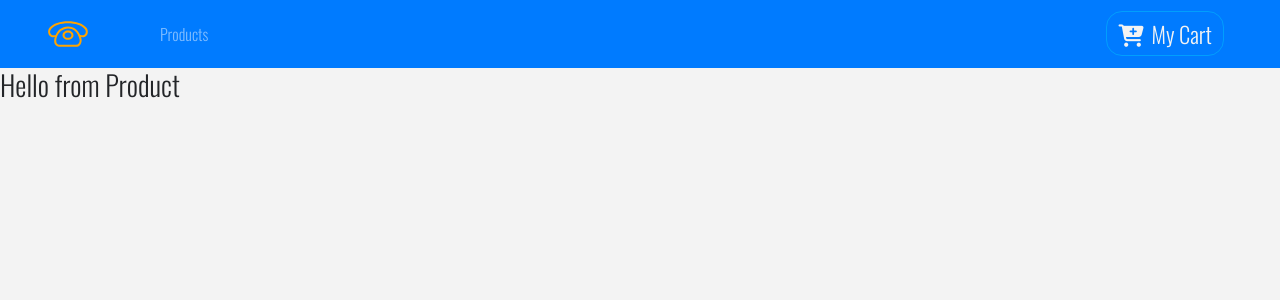
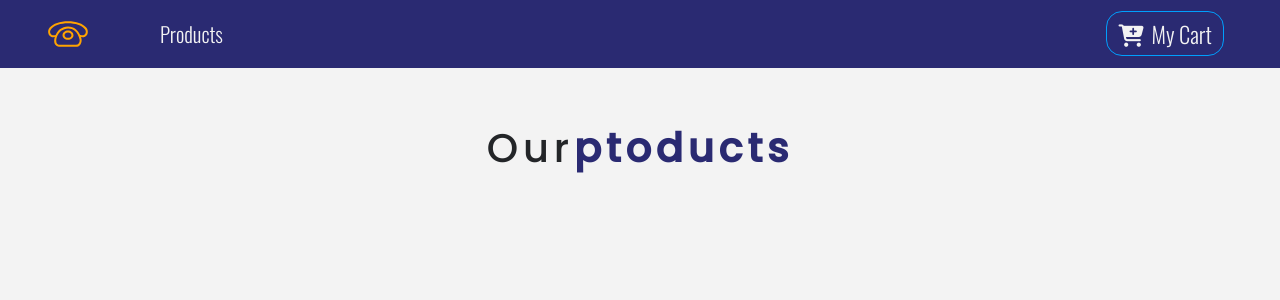
Before and after one commit to Sara-Alkhamri/ecomm-store, a React (Create React App) app: page / in a window 1280 px wide. Shown: the top 300 px of the page. Built offline with nearby package versions, Linux system fonts and the light colour scheme.

Commit message:
Created Title.js and imported it into productList.js

```diff
--- a/src/components/Button.js
+++ b/src/components/Button.js
@@ -15,4 +15,7 @@
     background: var(--lightBlue);
     color: var(--mainBlue);
   }
+  &:focus {
+    outline: none;
+  }
 `;
--- a/src/components/NavBar.js
+++ b/src/components/NavBar.js
@@ -7,7 +7,7 @@
 export default class NavBar extends Component {
   render() {
     return (
-      <nav className="navbar navbar-expand-sm bg-primary navbar-dark px-sm-5">
+      <NavWrapper className="navbar navbar-expand-sm navbar-dark px-sm-5">
         {/* https://www.iconfinder.com/icons/1243689/call_phone_icon
           Creative Commons (Attribution 3.0 Unported);
           https://www.iconfinder.com/Makoto_msk  */}
@@ -29,7 +29,16 @@
             My Cart
           </ButtonContainer>
         </Link>
-      </nav>
+      </NavWrapper>
     );
   }
 }
+
+const NavWrapper = styled.nav`
+  background: var(--mainBlue);
+  .nav-link {
+    color: var(--mainWhite) !important;
+    font-size: 1.3rem;
+    text-transform: capitalize;
+  }
+`;
--- a/src/components/ProductList.js
+++ b/src/components/ProductList.js
@@ -1,12 +1,22 @@
 import React, { Component } from "react";
 import Product from "./Product";
-
+import Title from "./Title";
+import { storeProducts } from "../data";
 export default class ProductList extends Component {
+  state = {
+    products: storeProducts
+  };
   render() {
+    console.log(this.state.products);
     return (
-      <div>
-        <Product />
-      </div>
+      <React.Fragment>
+        <div className="py-5">
+          <div className="container">
+            <Title name="our" title="ptoducts" />
+            <div className="row"></div>
+          </div>
+        </div>
+      </React.Fragment>
     );
   }
 }
--- /dev/null
+++ b/src/components/Title.js
@@ -0,0 +1,14 @@
+import React from "react";
+
+export default function Title({ name, title }) {
+  return (
+    <div className="row">
+      <div className="col-10 mx-auto my-2 text-center text-title">
+        <h1 className="text-capitalize fonr-weight-bold">
+          {name}
+          <strong className="text-blue">{title}</strong>
+        </h1>
+      </div>
+    </div>
+  );
+}
```
